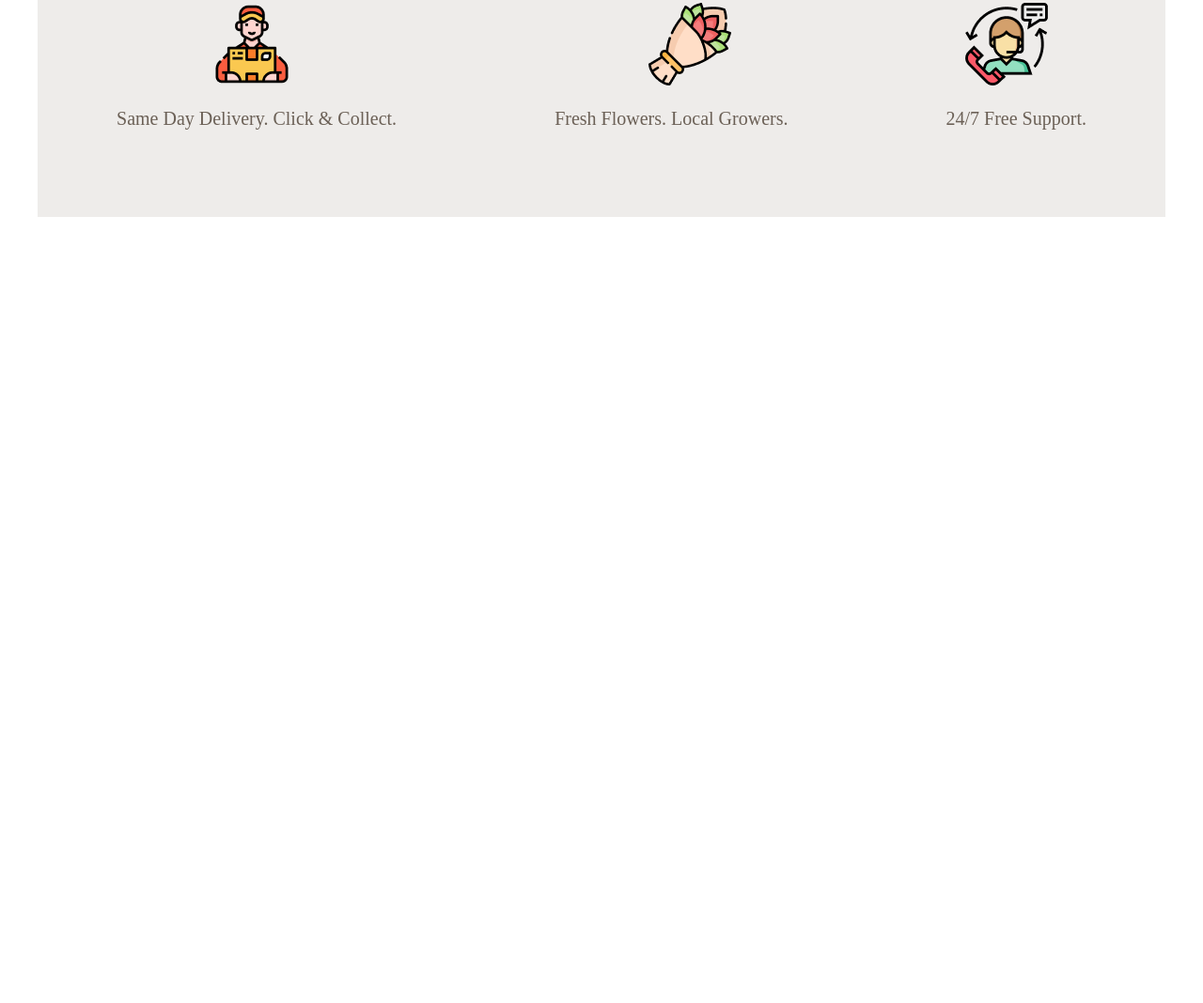
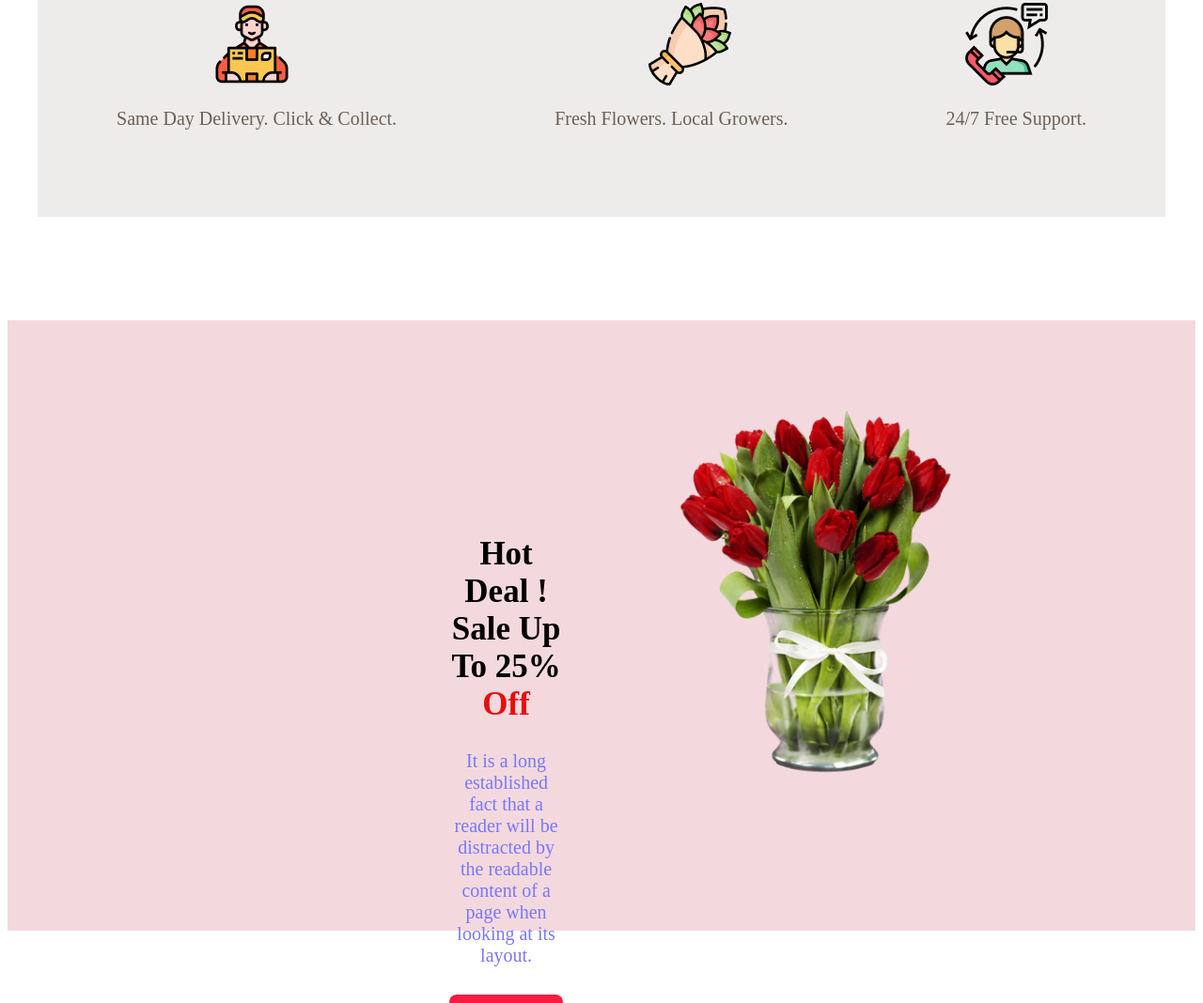
Before and after one commit to shahinaaktershima/my-website, a plain HTML site: page index.html in a window 1280 px wide. Shown: the part 1732-2800 px from the top of the page at 94% size. Before the commit the page ends 2073 px from the top, so only its background shows below. Drawn offline with Linux system fonts and the light colour scheme.

Commit message:
new added data

```diff
--- a/index.html
+++ b/index.html
@@ -70,6 +70,16 @@
                 </div>
             </div>
         </section>
+        <!-- hot deal section -->
+        <section class="hot-deal">
+            <div class="deal-content">
+                <h1 class="flower-title">Hot Deal ! Sale Up To 25% <span class="hot-deal-text">Off</span> </h1>
+                <p class="banner-discription">It is a long established fact that a reader will be distracted by the readable
+                    content of a page when looking at its layout.</p>
+                    <button class="btn">Sign up</button>
+            </div>
+            <img class="deal-img" src="./Flower Asset/pngwing 8.png" alt="">
+        </section>
     </main>
     <footer></footer>
 </body>
--- a/styles.css
+++ b/styles.css
@@ -16,7 +16,8 @@
     font-weight: 1000;
 }
 .banner-discription{
-    color:rgb(92, 69, 221);
+    font-size: 20px;
+    color:rgb(120, 120, 250);
 }
 .btn{
     padding: 15px 30px;
@@ -122,3 +123,27 @@
     font-weight: 400;
     color: rgb(107, 96, 86);
 }
+.hot-deal{
+    width: 100%;
+    height: 650px;
+    display: flex;
+    justify-content: space-around;
+    background-color: rgb(243, 217, 222);
+    margin-bottom: 100px;
+}
+ .deal-content{
+    max-width: 1000px;
+    text-align: center;
+     padding: 200px 120px 200px 170px;
+     margin-left: 300px;
+
+}
+.deal-img{
+    height: 400px;
+    width: 330px;
+    padding-right: 250px;
+    padding-top: 90px;
+}
+.hot-deal-text{
+    color: rgb(235, 11, 11);
+}
```
